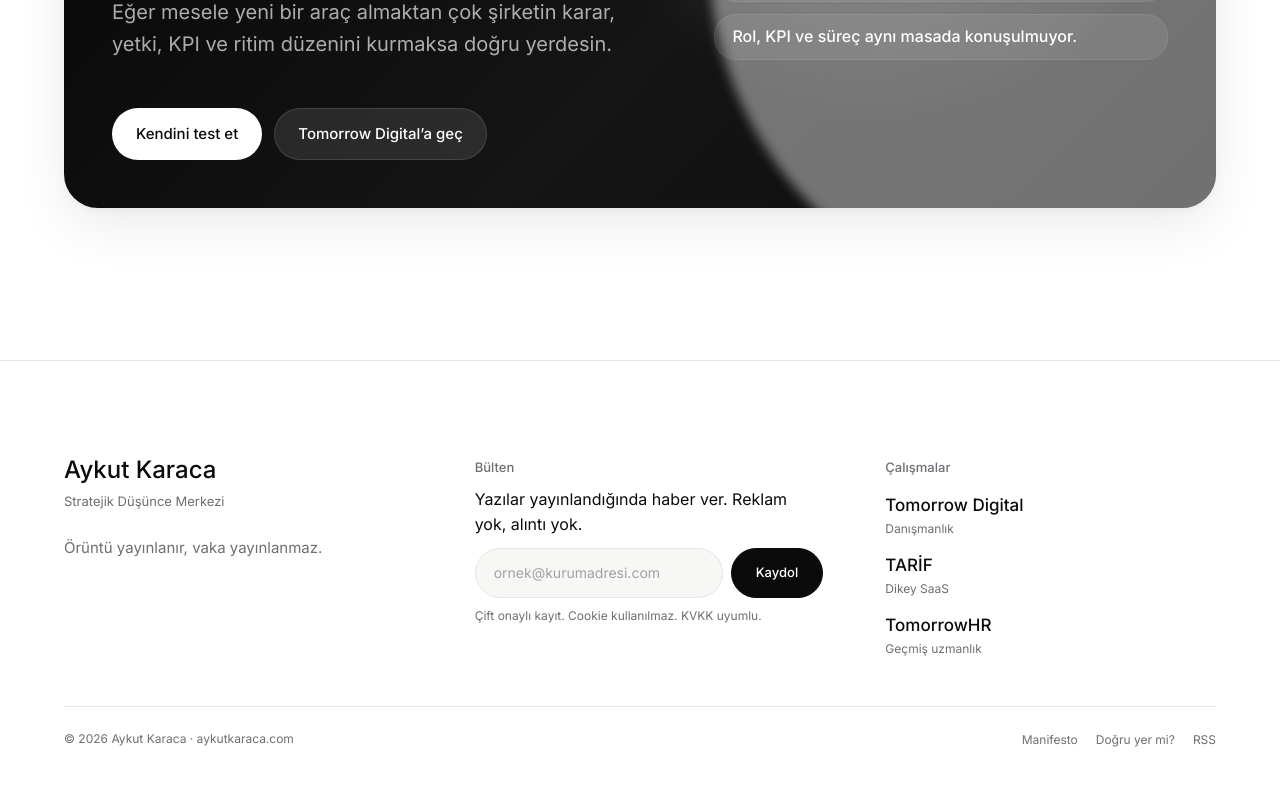
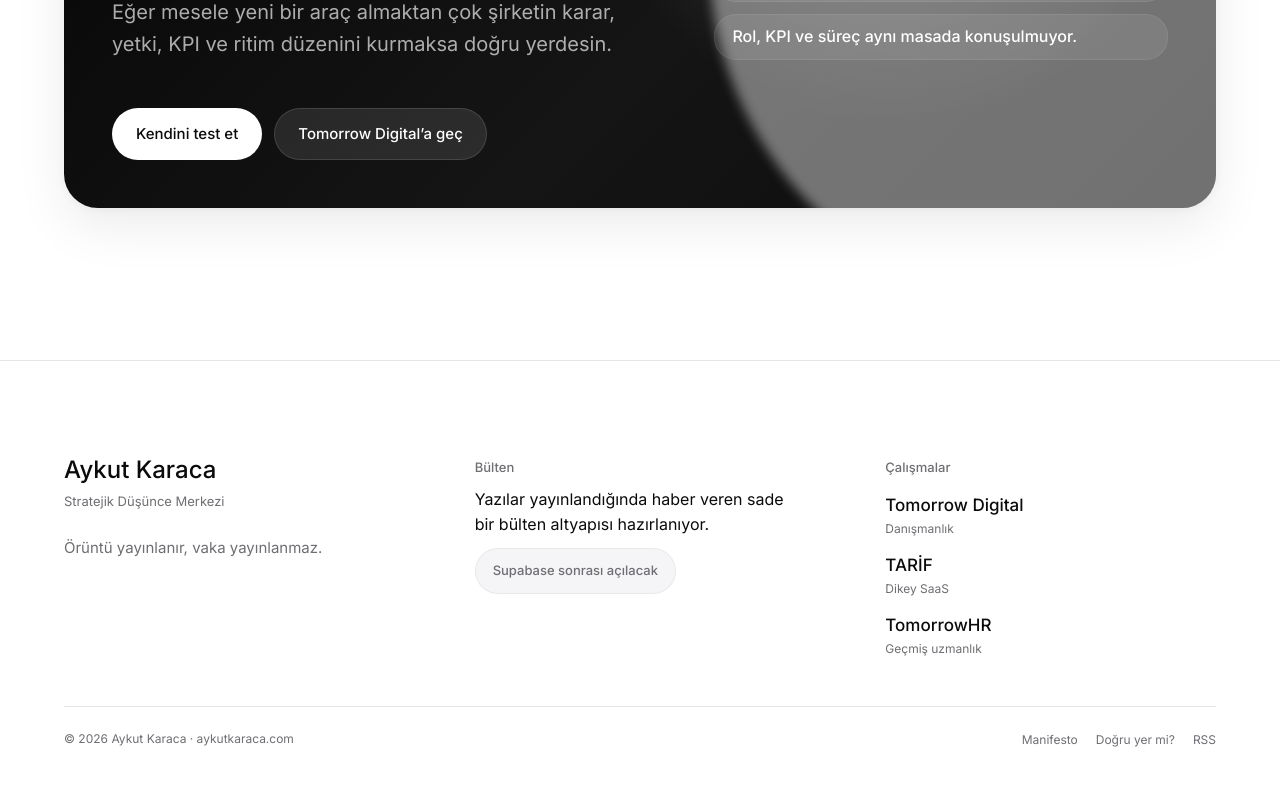
Before and after one commit to aykutkrc01/aykutkaraca.com, a Next.js app: page / in a window 1280 px wide. Shown: the part 5251-6037 px from the top of the page. Built offline with nearby package versions, Linux system fonts and the light colour scheme.

Commit message:
Add SEO feeds and harden footer

```diff
--- a/app/layout.tsx
+++ b/app/layout.tsx
@@ -2,6 +2,7 @@ import type { Metadata } from 'next';
 import { Source_Serif_4, Inter } from 'next/font/google';
 import Header from '@/components/Header';
 import Footer from '@/components/Footer';
+import { SITE_NAME, SITE_TAGLINE, SITE_URL } from '@/lib/site';
 import './globals.css';
 
 const sourceSerif = Source_Serif_4({
@@ -18,10 +19,6 @@ const inter = Inter({
   variable: '--font-sans',
   display: 'swap',
 });
-
-const SITE_URL = 'https://aykutkaraca.com';
-const SITE_NAME = 'Aykut Karaca';
-const SITE_TAGLINE = 'Daha fazla yazılım değil, daha iyi yönetilen şirketler.';
 
 export const metadata: Metadata = {
   metadataBase: new URL(SITE_URL),
--- /dev/null
+++ b/app/robots.ts
@@ -0,0 +1,12 @@
+import type { MetadataRoute } from 'next';
+import { SITE_URL } from '@/lib/site';
+
+export default function robots(): MetadataRoute.Robots {
+  return {
+    rules: {
+      userAgent: '*',
+      allow: '/',
+    },
+    sitemap: `${SITE_URL}/sitemap.xml`,
+  };
+}
--- /dev/null
+++ b/app/rss.xml/route.ts
@@ -0,0 +1,47 @@
+import { essays } from '@/lib/essays';
+import { SITE_NAME, SITE_TAGLINE, SITE_URL } from '@/lib/site';
+
+function escapeXml(value: string) {
+  return value
+    .replaceAll('&', '&amp;')
+    .replaceAll('<', '&lt;')
+    .replaceAll('>', '&gt;')
+    .replaceAll('"', '&quot;')
+    .replaceAll("'", '&apos;');
+}
+
+export function GET() {
+  const items = essays
+    .map((essay) => {
+      const url = `${SITE_URL}/yazilar/${essay.slug}`;
+
+      return `
+        <item>
+          <title>${escapeXml(essay.title)}</title>
+          <link>${url}</link>
+          <guid>${url}</guid>
+          <description>${escapeXml(essay.excerpt)}</description>
+          <category>${escapeXml(essay.category)}</category>
+          <pubDate>${new Date(essay.date).toUTCString()}</pubDate>
+        </item>`;
+    })
+    .join('');
+
+  const xml = `<?xml version="1.0" encoding="UTF-8" ?>
+    <rss version="2.0">
+      <channel>
+        <title>${escapeXml(SITE_NAME)}</title>
+        <link>${SITE_URL}</link>
+        <description>${escapeXml(SITE_TAGLINE)}</description>
+        <language>tr-TR</language>
+        <lastBuildDate>${new Date().toUTCString()}</lastBuildDate>
+        ${items}
+      </channel>
+    </rss>`;
+
+  return new Response(xml, {
+    headers: {
+      'Content-Type': 'application/rss+xml; charset=utf-8',
+    },
+  });
+}
--- /dev/null
+++ b/app/sitemap.ts
@@ -0,0 +1,23 @@
+import type { MetadataRoute } from 'next';
+import { essays } from '@/lib/essays';
+import { SITE_URL, STATIC_ROUTES } from '@/lib/site';
+
+export default function sitemap(): MetadataRoute.Sitemap {
+  const now = new Date();
+
+  const staticRoutes = STATIC_ROUTES.map((route) => ({
+    url: `${SITE_URL}${route}`,
+    lastModified: now,
+    changeFrequency: route === '' ? 'weekly' : 'monthly',
+    priority: route === '' ? 1 : 0.8,
+  })) satisfies MetadataRoute.Sitemap;
+
+  const essayRoutes = essays.map((essay) => ({
+    url: `${SITE_URL}/yazilar/${essay.slug}`,
+    lastModified: new Date(essay.date),
+    changeFrequency: 'monthly',
+    priority: 0.7,
+  })) satisfies MetadataRoute.Sitemap;
+
+  return [...staticRoutes, ...essayRoutes];
+}
--- a/components/Footer.tsx
+++ b/components/Footer.tsx
@@ -1,6 +1,3 @@
-'use client';
-
-import { useState, FormEvent } from 'react';
 import Link from 'next/link';
 
 type BrandLink = {
@@ -28,23 +25,6 @@ const BRAND_LINKS: BrandLink[] = [
 ];
 
 export default function Footer() {
-  const [email, setEmail] = useState('');
-  const [status, setStatus] = useState<'idle' | 'submitting' | 'ok' | 'err'>('idle');
-
-  async function handleSubmit(e: FormEvent<HTMLFormElement>) {
-    e.preventDefault();
-    if (!email || status === 'submitting') return;
-    setStatus('submitting');
-    try {
-      // Pasif toplama — backend hazır olduğunda /api/subscribe'a bağlanır.
-      await new Promise((r) => setTimeout(r, 400));
-      setStatus('ok');
-      setEmail('');
-    } catch {
-      setStatus('err');
-    }
-  }
-
   const year = new Date().getFullYear();
 
   return (
@@ -64,52 +44,17 @@ export default function Footer() {
             </p>
           </div>
 
-          {/* Orta — bülten pasif toplama */}
+          {/* Orta — bülten hazırlık alanı */}
           <div className="md:col-span-1">
             <p className="font-sans text-[13px] font-medium text-[var(--color-warm-gray)]">
               Bülten
             </p>
             <p className="mt-[var(--space-sm)] font-sans text-[16px] leading-[1.55] text-[var(--color-charcoal)]">
-              Yazılar yayınlandığında haber ver. Reklam yok, alıntı yok.
+              Yazılar yayınlandığında haber veren sade bir bülten altyapısı hazırlanıyor.
             </p>
 
-            <form
-              onSubmit={handleSubmit}
-              className="mt-[var(--space-md)] flex flex-col gap-[var(--space-sm)] sm:flex-row"
-              noValidate
-            >
-              <label htmlFor="footer-email" className="sr-only">
-                E-posta adresi
-              </label>
-              <input
-                id="footer-email"
-                type="email"
-                required
-                value={email}
-                onChange={(e) => setEmail(e.target.value)}
-                placeholder="ornek@kurumadresi.com"
-                className="flex-1 rounded-full border border-[var(--color-border)] bg-[var(--color-cream-soft)] px-[var(--space-lg)] py-[var(--space-md)] font-sans text-[14px] text-[var(--color-charcoal)] placeholder:text-[var(--color-light-gray)] focus:border-[var(--color-ink)] focus:outline-none"
-                disabled={status === 'submitting' || status === 'ok'}
-                aria-describedby="footer-email-status"
-              />
-              <button
-                type="submit"
-                disabled={status === 'submitting' || status === 'ok'}
-                className="rounded-full border border-[var(--color-ink)] bg-[var(--color-ink)] px-[var(--space-xl)] py-[var(--space-md)] font-sans text-[13px] font-medium text-[var(--color-cream)] transition-opacity duration-200 ease-out hover:opacity-90 disabled:opacity-60"
-              >
-                {status === 'submitting' ? 'Gönderiliyor' : status === 'ok' ? 'Alındı' : 'Kaydol'}
-              </button>
-            </form>
-
-            <p
-              id="footer-email-status"
-              className="mt-[var(--space-sm)] font-sans text-[12px] text-[var(--color-warm-gray)]"
-            >
-              {status === 'ok'
-                ? 'Onay e-postası yola çıkıyor. Lütfen gelen kutunuzu kontrol edin.'
-                : status === 'err'
-                ? 'Bir aksilik oldu, biraz sonra tekrar deneyin.'
-                : 'Çift onaylı kayıt. Cookie kullanılmaz. KVKK uyumlu.'}
+            <p className="mt-[var(--space-md)] inline-flex rounded-full bg-[var(--color-surface)] px-[var(--space-lg)] py-[12px] font-sans text-[13px] font-medium text-[var(--color-warm-gray)] shadow-[inset_0_0_0_1px_rgba(11,11,11,0.05)]">
+              Supabase sonrası açılacak
             </p>
           </div>
 
--- /dev/null
+++ b/lib/site.ts
@@ -0,0 +1,12 @@
+export const SITE_URL = 'https://aykutkaraca.com';
+export const SITE_NAME = 'Aykut Karaca';
+export const SITE_TAGLINE = 'Daha fazla yazılım değil, daha iyi yönetilen şirketler.';
+
+export const STATIC_ROUTES = [
+  '',
+  '/manifesto',
+  '/yazilar',
+  '/yontem',
+  '/hakkinda',
+  '/dogru-yer-mi',
+] as const;
```
